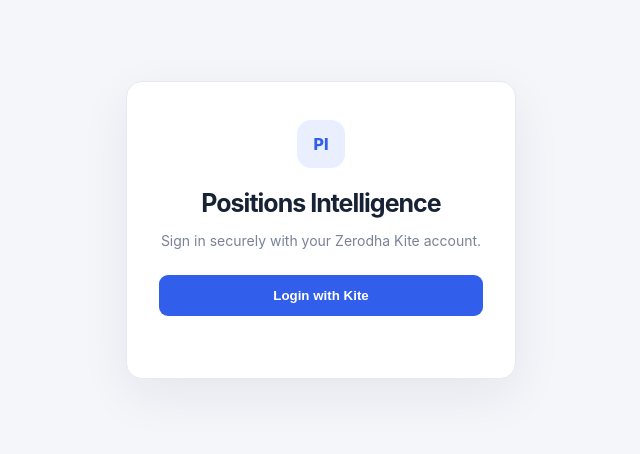
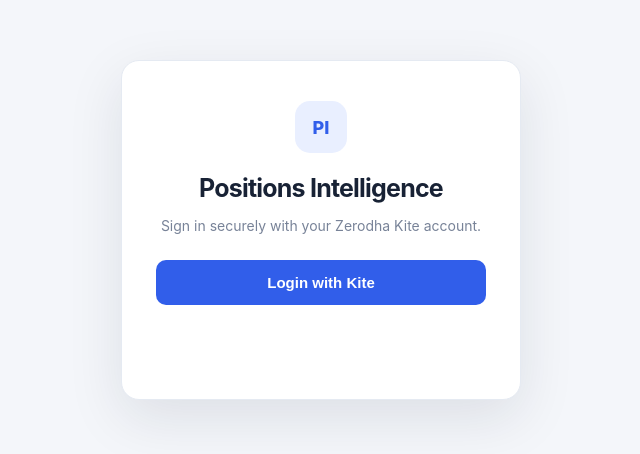
Before and after one commit to SuhasVJ/Positions-Intelligence, a plain HTML site: page app/static/index.html in a window 1280 px wide. Shown: the part 170-624 px from the top of the page, without its empty margins (319-959 px from the left). Drawn offline with Linux system fonts and the light colour scheme.

Commit message:
fix: ensure login page styles load consistently

```diff
--- a/app/static/index.html
+++ b/app/static/index.html
@@ -3,17 +3,31 @@
 <head>
   <meta charset="utf-8">
   <meta name="viewport" content="width=device-width, initial-scale=1">
+  <meta name="theme-color" content="#f4f6fa">
   <title>Positions Intelligence · Login</title>
-  <link rel="stylesheet" href="/static/styles.css">
+  <link rel="stylesheet" href="/static/styles.css?v=2">
+  <style>
+    *{box-sizing:border-box}
+    html,body{margin:0;min-height:100%;font-family:Inter,ui-sans-serif,system-ui,-apple-system,sans-serif}
+    body.login-page{min-height:100vh;display:grid;place-items:center;padding:24px;background:#f4f6fa;color:#182235}
+    .login-card{width:min(100%,400px);padding:40px 34px;text-align:center;background:#fff;border:1px solid #e5eaf2;border-radius:18px;box-shadow:0 18px 55px rgba(23,32,51,.10)}
+    .mark{width:52px;height:52px;margin:0 auto 20px;display:grid;place-items:center;border-radius:15px;background:#e9efff;color:#315eea;font-weight:800;font-size:18px}
+    h1{margin:0;font-size:27px;letter-spacing:-.8px}
+    .subtitle{margin:12px 0 26px;color:#788398;font-size:14px;line-height:1.55}
+    #loginButton{width:100%;border:0;border-radius:10px;background:#315eea;color:#fff;padding:14px 20px;font-size:15px;font-weight:650;cursor:pointer}
+    #loginButton:hover{background:#244bd0}
+    #loginButton:disabled{opacity:.65;cursor:wait}
+    .error{color:#c53045;font-size:13px;line-height:1.45;margin:14px 0 0;min-height:18px}
+  </style>
 </head>
 <body class="login-page">
   <main class="login-card">
-    <div class="mark">PI</div>
+    <div class="mark" aria-hidden="true">PI</div>
     <h1>Positions Intelligence</h1>
-    <p>Sign in securely with your Zerodha Kite account.</p>
-    <button id="loginButton">Login with Kite</button>
-    <p class="error" id="error" role="alert"></p>
+    <p class="subtitle">Sign in securely with your Zerodha Kite account.</p>
+    <button id="loginButton" type="button">Login with Kite</button>
+    <p class="error" id="error" role="alert" aria-live="polite"></p>
   </main>
-  <script src="/static/app.js"></script>
+  <script src="/static/app.js?v=2"></script>
 </body>
 </html>
```
